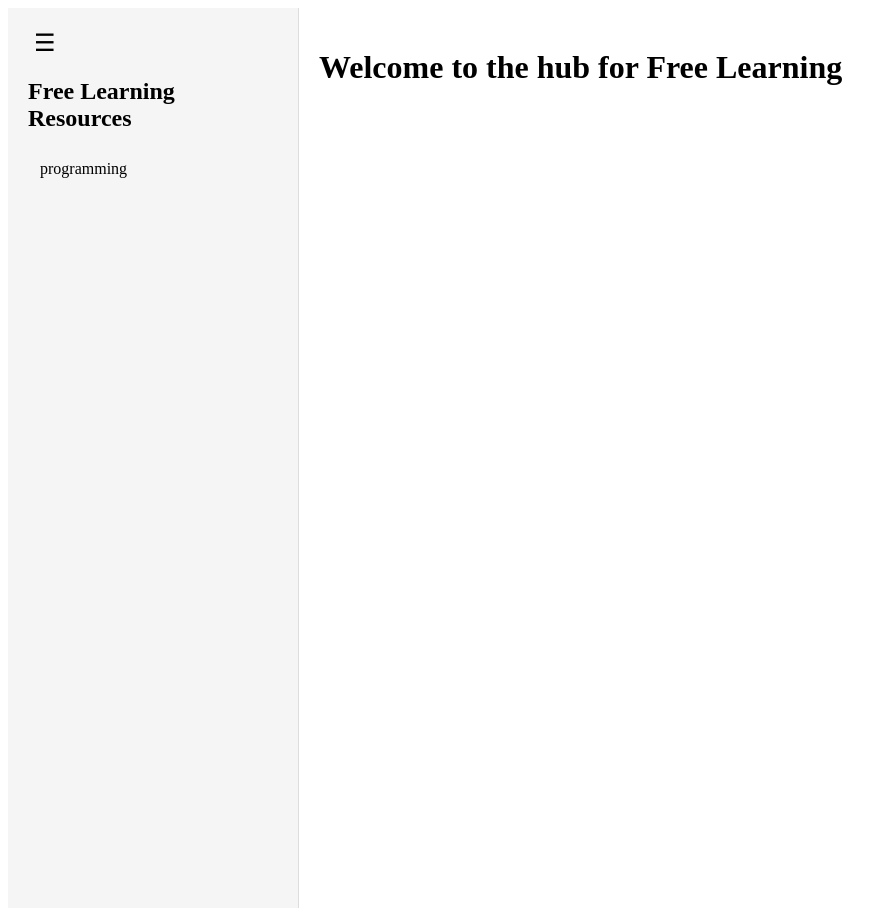
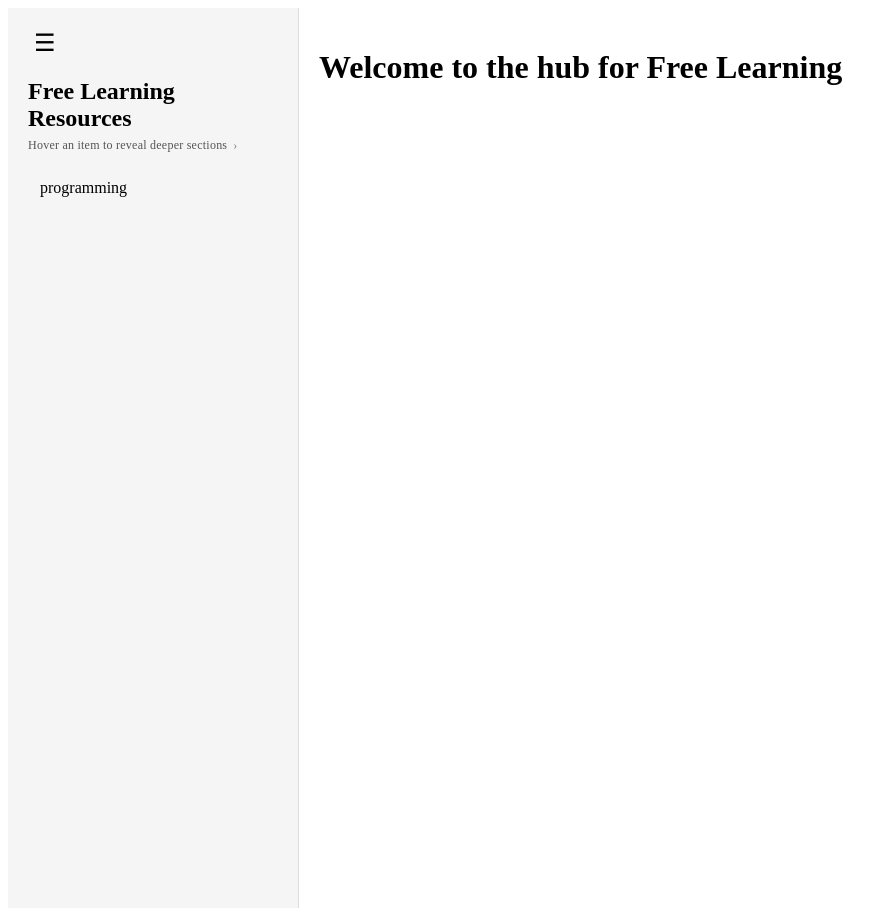
Before and after one commit to indi-c/indi-c.github.io, a Jekyll site: the page built from learning.md, in a window 1280 px wide. Shown: the whole page, without its empty margins (0-877 px from the left). Built offline with Jekyll 4.4.1, drawn with Linux system fonts in a browser that asks for light colours.

Commit message:
nicer sidebar

```diff
--- a/_includes/freelearningsidebar.html
+++ b/_includes/freelearningsidebar.html
@@ -6,6 +6,31 @@
     border-right: 1px solid #ddd;
     position: relative;
     z-index: 20;
+  }
+
+  #free-learning-sidebar .sidebar-title {
+    margin: 0;
+  }
+
+  #free-learning-sidebar .sidebar-hint {
+    margin: 6px 0 14px;
+    font-size: 12px;
+    color: #555;
+    letter-spacing: 0.02em;
+    display: inline-flex;
+    align-items: center;
+    gap: 6px;
+  }
+
+  #free-learning-sidebar .sidebar-hint-arrow {
+    display: inline-block;
+    animation: hint-nudge 1.1s ease-in-out infinite;
+  }
+
+  @keyframes hint-nudge {
+    0% { transform: translateX(0); opacity: 0.7; }
+    50% { transform: translateX(4px); opacity: 1; }
+    100% { transform: translateX(0); opacity: 0.7; }
   }
 
   #free-learning-sidebar .menu-list {
@@ -33,10 +58,26 @@
     border-radius: 6px;
     color: inherit;
     text-decoration: none;
+    transition: background-color 120ms ease, color 120ms ease;
   }
 
-  #free-learning-sidebar .menu-item:hover > .menu-link {
-    background-color: #e8e8e8;
+  /* Tier 1 hover darkening */
+  #free-learning-sidebar > #sidebar-content > .menu-list > .menu-item:hover > .menu-row > .menu-link {
+    background-color: #dcdcdc;
+    color: #111;
+  }
+
+  /* Tier 2 hover darkening */
+  #free-learning-sidebar .submenu > .menu-item:hover > .menu-row > .menu-link {
+    background-color: #d6e3ff;
+    color: #0e2a6d;
+  }
+
+  /* Tier 3 hover darkening */
+  #free-learning-sidebar .submenu .submenu > .menu-item:hover > .menu-link,
+  #free-learning-sidebar .submenu .submenu > .menu-item:hover > .menu-row > .menu-link {
+    background-color: #c8dbff;
+    color: #08265f;
   }
 
   #free-learning-sidebar .submenu {
@@ -126,6 +167,20 @@
     #free-learning-sidebar .menu-item.mobile-open > .submenu {
       display: block;
     }
+
+    #free-learning-sidebar .sidebar-hint.desktop {
+      display: none;
+    }
+
+    #free-learning-sidebar .sidebar-hint.mobile {
+      display: inline-flex;
+    }
+  }
+
+  @media (min-width: 901px) {
+    #free-learning-sidebar .sidebar-hint.mobile {
+      display: none;
+    }
   }
 </style>
 
@@ -135,7 +190,9 @@
   </div>
 
   <div id="sidebar-content" style="display: block;">
-    <h2>Free Learning Resources</h2>
+    <h2 class="sidebar-title">Free Learning Resources</h2>
+    <p class="sidebar-hint desktop" aria-hidden="true">Hover an item to reveal deeper sections <span class="sidebar-hint-arrow">&#8250;</span></p>
+    <p class="sidebar-hint mobile" aria-hidden="true">Tap <strong>+</strong> to expand each section</p>
     <ul class="menu-list">
       {% for domain in site.data.freelearning.domains %}
       <li class="menu-item has-children">
```
